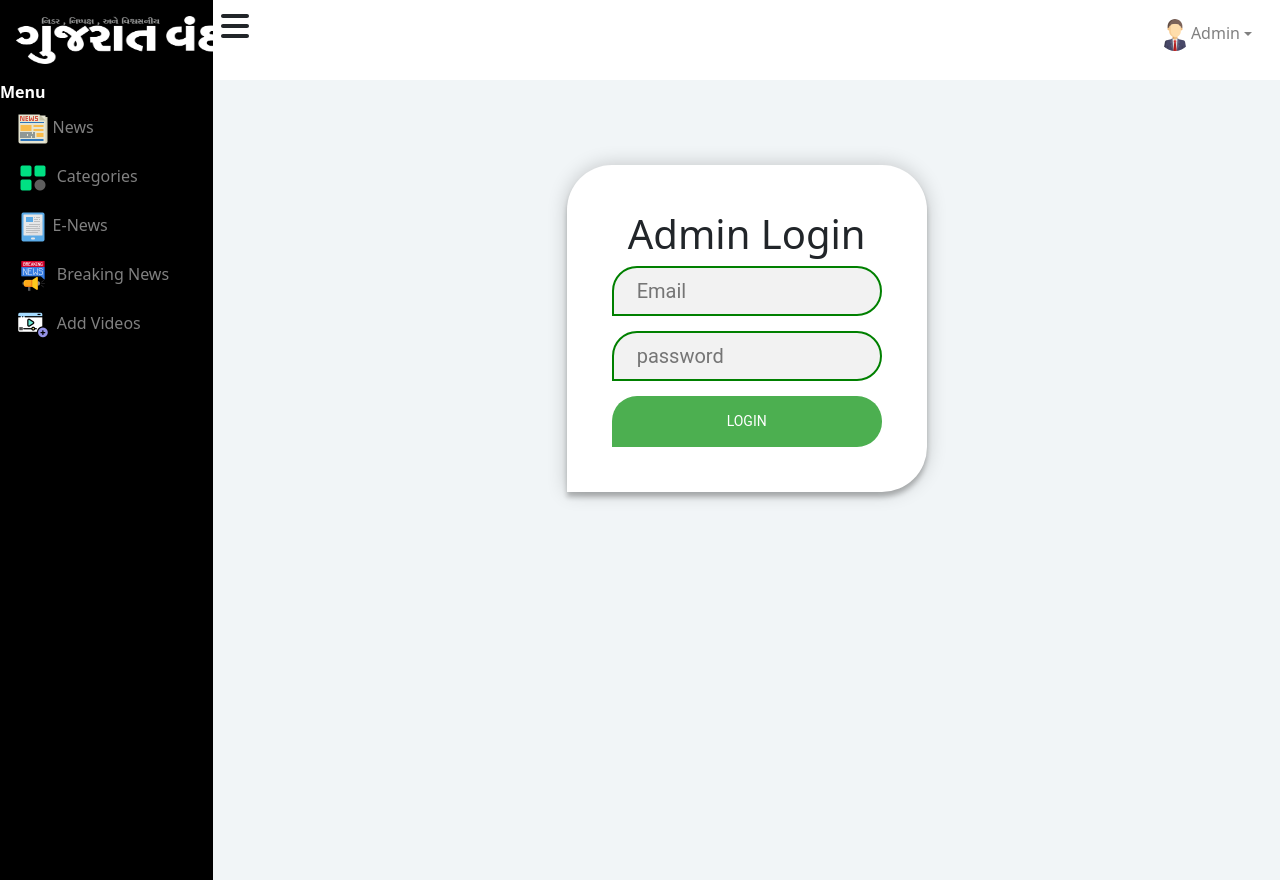
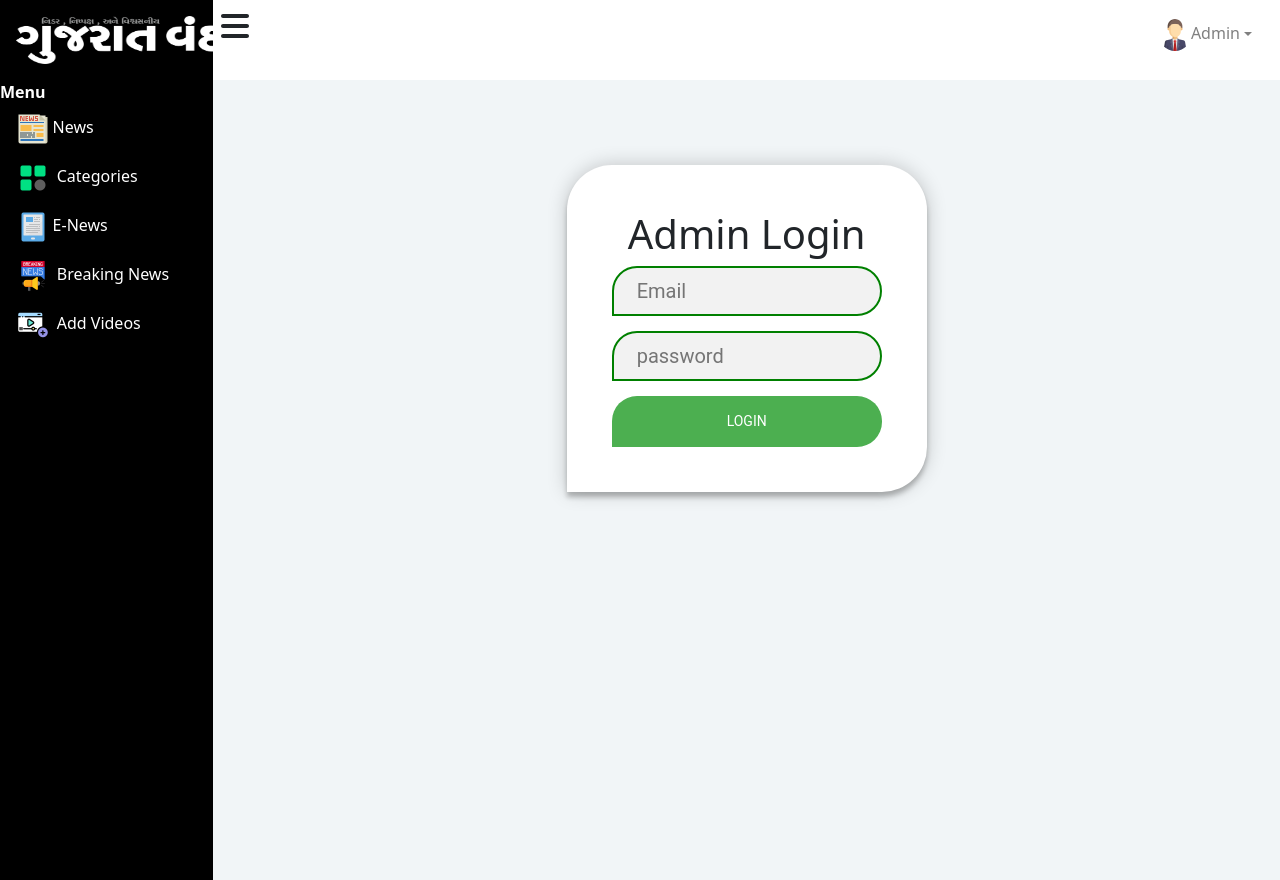
Before and after one commit to ManishQuarec/GujaratVandanAdmin, a React (Create React App) app in the folder Admin_BootStrap/frontend/: page /Login in a window 1280 px wide. Built offline with nearby package versions, Linux system fonts and the light colour scheme.

Commit message:
admin penal

```diff
--- a/Admin_BootStrap/frontend/package.json
+++ b/Admin_BootStrap/frontend/package.json
@@ -19,6 +19,7 @@
     "react-datepicker": "^4.8.0",
     "react-dom": "^18.2.0",
     "react-modern-calendar-datepicker": "^3.1.6",
+    "react-router-dom": "^6.8.0",
     "react-scripts": "5.0.1",
     "reactstrap": "^9.1.5",
     "web-vitals": "^2.1.4",
--- a/Admin_BootStrap/frontend/src/App.js
+++ b/Admin_BootStrap/frontend/src/App.js
@@ -7,13 +7,16 @@ import VerticalComponent from "./Component/VerticalComponent/VerticalComponent";
 import BreakingNews from "./Pages/BreakingNews/BreakingNews";
 import AddPaper from "./Pages/AddPaper/AddPaper";
 import AddCategory from "./Pages/AddCategory/AddCategory";
-import AddVideos from "./Pages/AddVideos/AddVideos"
+import AddVideos from "./Pages/AddVideos/AddVideos";
 import Login from "./Pages/Admin Login/Login";
 import NewsAddingPage from "./Pages/NewsAddingPage/NewsAddingPage";
 import "bootstrap/dist/css/bootstrap.min.css";
+import { Route, Routes, BrowserRouter } from "react-router-dom";
 
 function App() {
   return (
+    <>
+      <BrowserRouter>
         <div className="App">
           <NavBar />
 
@@ -29,15 +32,24 @@ function App() {
               <VerticalComponent />
             </Col>
             <Col sm={10} style={{ height: "50rem" }}>
+              <Routes>
+                <Route path="/" element={<NewsAddingPage />} />
+                <Route path="/AddCategory" element={<AddCategory />} />
+                <Route path="/AddPaper" element={<AddPaper />} />
+                <Route path="/BreakingNews" element={<BreakingNews />} />
+                <Route path="/Login" element={<Login />} />
+              </Routes>
               {/* <BreakingNews /> */}
               {/* <AddPaper /> */}
               {/* <AddCategory/> */}
               {/* <NewsAddingPage/> */}
               {/* <AddVideos /> */}
-          <Login />
+              {/* <Login /> */}
             </Col>
           </Row>
         </div>
+      </BrowserRouter>
+    </>
   );
 }
 
--- a/Admin_BootStrap/frontend/src/Component/VerticalComponent/VerticalComponent.css
+++ b/Admin_BootStrap/frontend/src/Component/VerticalComponent/VerticalComponent.css
@@ -16,7 +16,13 @@
 .Data p{
     display: inline;
 }
-
+.NavItems{
+    text-decoration: none;
+    color: #FFF;
+}
+.NavItems:hover{
+    color: yellow;
+}
 /* @media only screen and (max-width: 1085px){
     .Data p{
         display: block;
--- a/Admin_BootStrap/frontend/src/Component/VerticalComponent/VerticalComponent.jsx
+++ b/Admin_BootStrap/frontend/src/Component/VerticalComponent/VerticalComponent.jsx
@@ -31,23 +31,23 @@ function VerticalComponent() {
         <div className="Data">
           <ListGroupItem className="new">
             <img src={ImgNews} alt="" />
-            <p>News</p>
+            <a className="NavItems" href="/">News</a>
           </ListGroupItem>
           <ListGroupItem className="new">
             <img src={Categories} alt="" />
-            <p> Categories </p>
+            <a className="NavItems" href="/AddCategory"> Categories </a>
           </ListGroupItem>
           <ListGroupItem className="new">
             <img src={Ebook} alt="" />
-            <p>E-News </p>
+            <a className="NavItems" href="/AddPaper">E-News </a>
           </ListGroupItem>
           <ListGroupItem className="new">
             <img src={BreakingNews} alt="" />
-            <p> Breaking News </p>
+            <a  className="NavItems" href="/BreakingNews"> Breaking News </a>
           </ListGroupItem>
           <ListGroupItem className="new">
             <img src={Video} alt="" />
-            <p> Add Videos </p>
+            <a className="NavItems" href="/AddVideos"> Add Videos </a>
           </ListGroupItem>
         </div>
       </ListGroup>
```
Also changed, not shown: 1 other file (tests, documents, lock files or other folders). Lines whose indentation alone changed are shown as unchanged.
